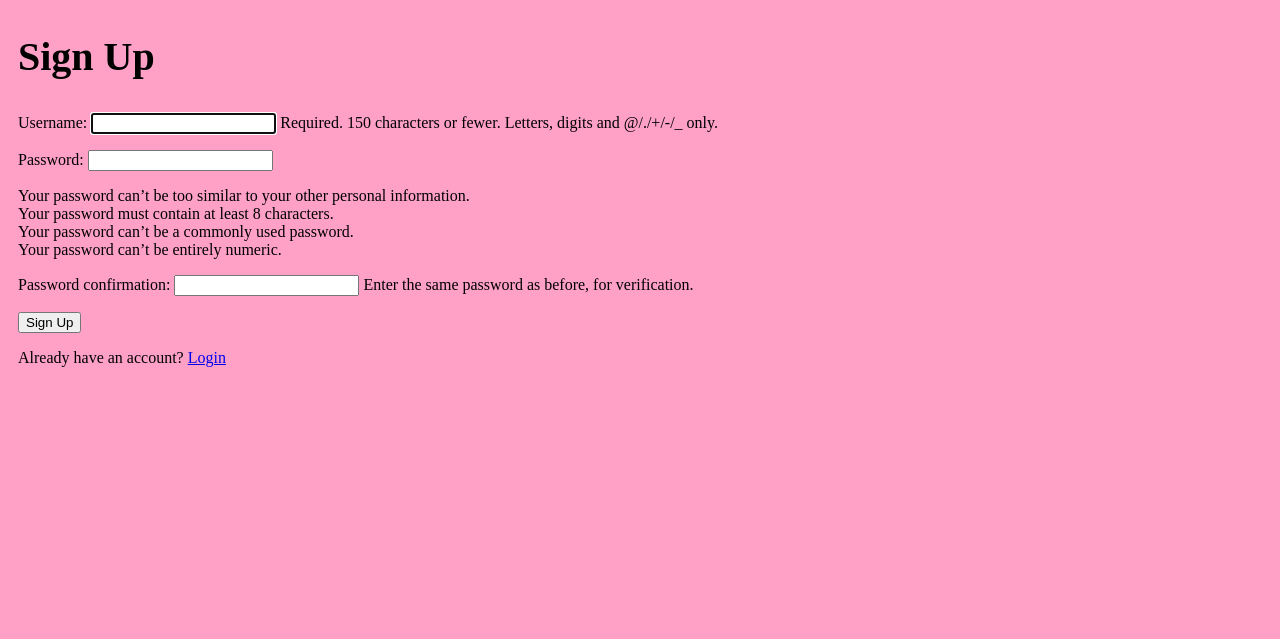
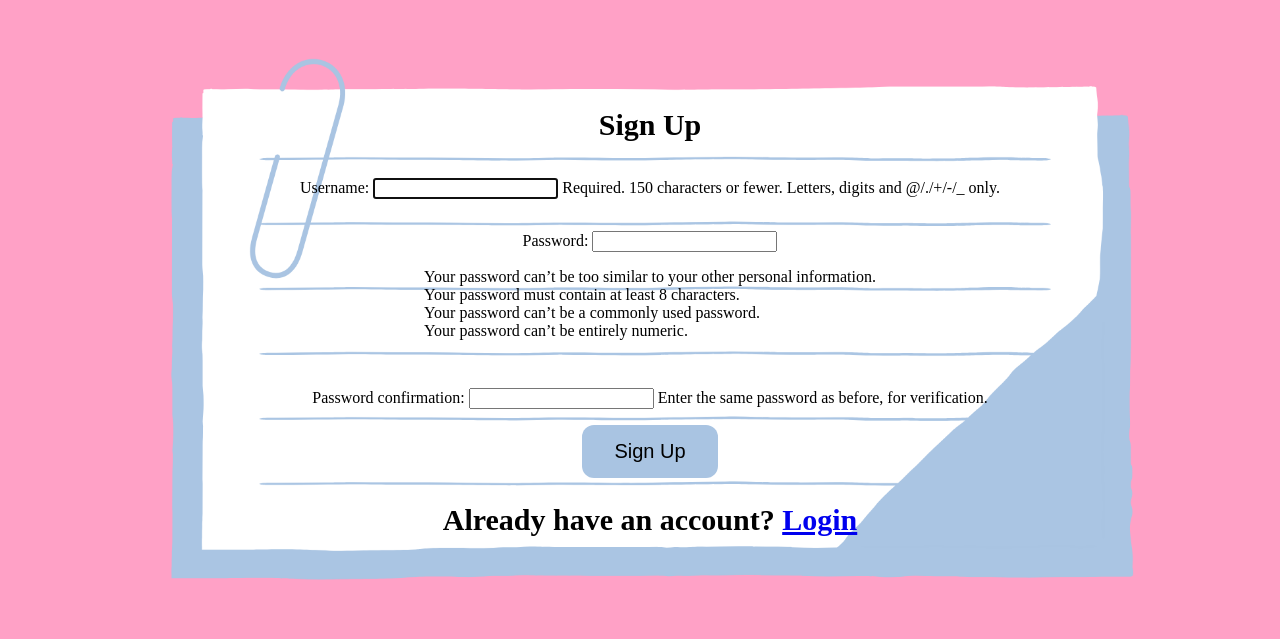
Before and after one commit to HawraHusain/LanguageController, a Django app: page /accounts/signup/ in a window 1280 px wide. Shown: the part 125-764 px from the top of the page. Run offline with Django 5.2, Linux system fonts and the light colour scheme.

Commit message:
signup css

```diff
--- /dev/null
+++ b/main_app/static/css/signup.css
@@ -0,0 +1,26 @@
+form{
+    display: flex;
+    flex-direction: column;
+    align-items: center;
+    justify-content: center;
+    height: 80vh;
+    background-image: url('/static/css/images/Login.png');
+    background-size: cover;
+    background-position: center;
+
+}
+form h2{
+    font-size: 30px;
+    color: black;
+    text-align: center;
+    margin-bottom: 20px;
+}
+.signupbutton{
+    background-color: #A9C4E2;
+    border: none;
+    color: black;
+    padding: 15px 32px;
+    font-size: 20px;
+    cursor: pointer;
+    border-radius: 12px;
+}
--- a/main_app/templates/registration/signup.html
+++ b/main_app/templates/registration/signup.html
@@ -1,23 +1,17 @@
 {% extends 'base.html' %}
+{% load static %}
+{% block head %}
+<link rel="stylesheet" href="{% static 'css/signup.css' %}" />
+{% endblock %}
+{% block content %}
+<form method="post">
+    <h2 class="card-title text-center mb-4">Sign Up</h2>
+    {% csrf_token %}
+    {{ form.as_p }}
+    <button type="submit" class="btn btn-primary w-100 signupbutton">Sign Up</button>
+    <div class="text-center mt-3">
+        <h2>Already have an account? <a href="{% url 'login' %}">Login</a></h2>
+    </div>
+</form>
 
-{% block content %}
-<div class="container mt-5">
-    <div class="row justify-content-center">
-        <div class="col-md-6">
-            <div class="card">
-                <div class="card-body">
-                    <h2 class="card-title text-center mb-4">Sign Up</h2>
-                    <form method="post">
-                        {% csrf_token %}
-                        {{ form.as_p }}
-                        <button type="submit" class="btn btn-primary w-100">Sign Up</button>
-                    </form>
-                    <div class="text-center mt-3">
-                        <p>Already have an account? <a href="{% url 'login' %}">Login</a></p>
-                    </div>
-                </div>
-            </div>
-        </div>
-    </div>
-</div>
 {% endblock %}
```
